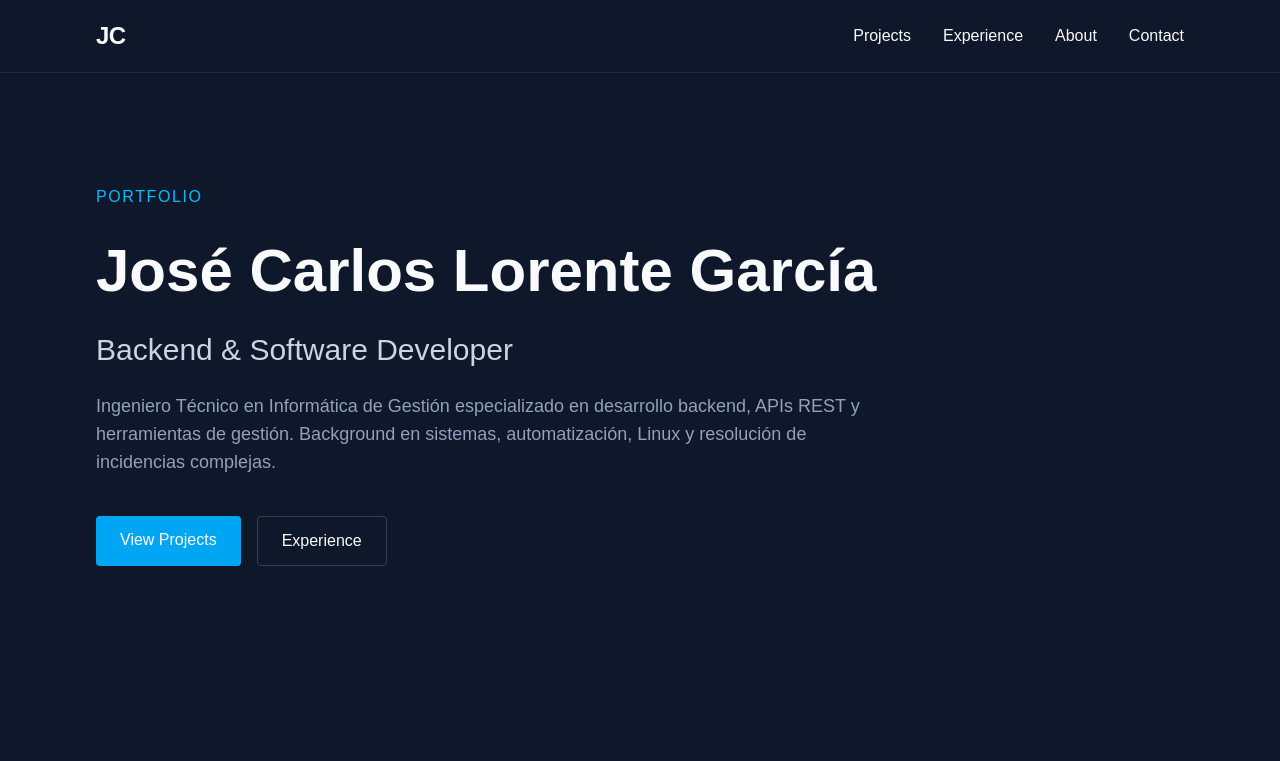
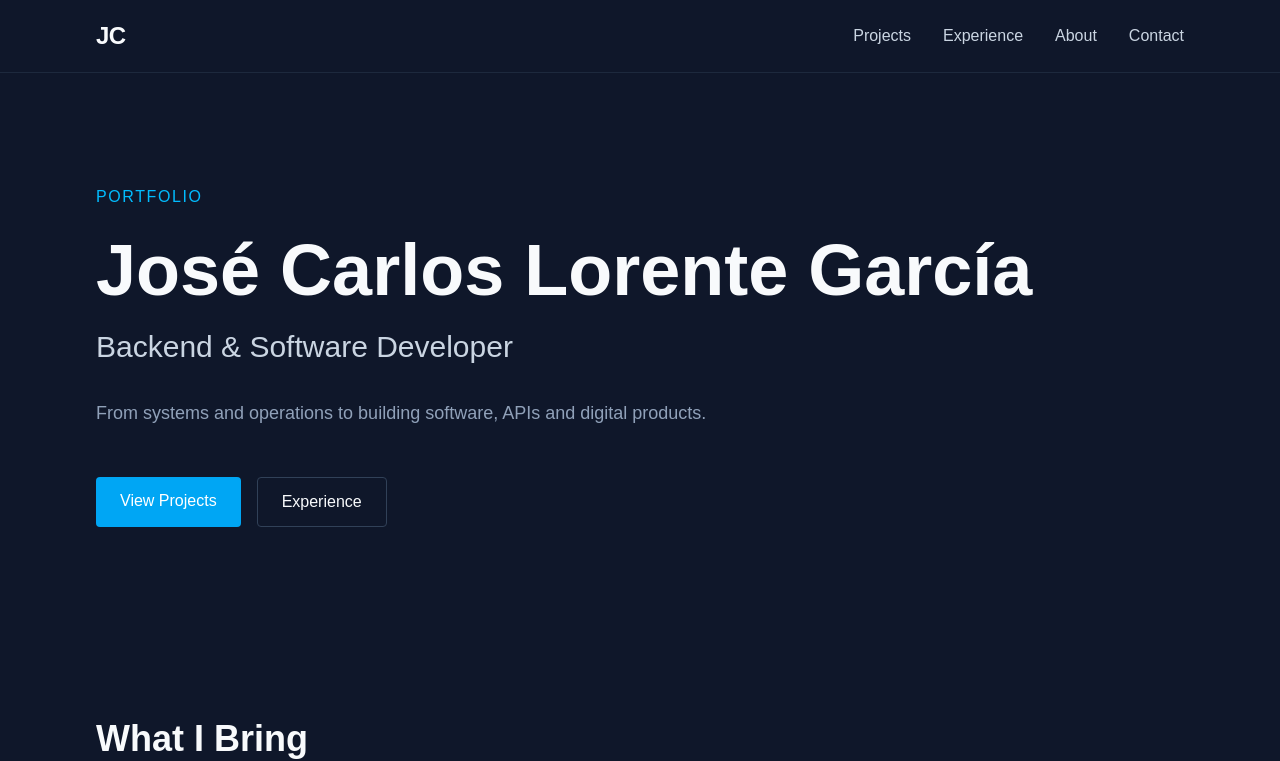
Before and after one commit to josinhoka/jclorente-dev, a Next.js app: page / in a window 1280 px wide. Shown: the top 761 px of the page. Built offline with nearby package versions, Linux system fonts and the light colour scheme.

Commit message:
Add active navigation links

```diff
--- a/components/layout/Navbar.tsx
+++ b/components/layout/Navbar.tsx
@@ -1,63 +1,180 @@
+"use client";
+
 import Link from "next/link";
+
 import MobileMenu from "./MobileMenu";
-import {profile} from "@/data/profile";
+
+import { profile } from "@/data/profile";
+
+import { usePathname } from "next/navigation";
+
 export default function Navbar() {
+
+  const pathname =
+    usePathname();
+
+  const links = [
+
+    {
+      href: "/projects",
+      label: "Projects"
+    },
+
+    {
+      href: "/experience",
+      label: "Experience"
+    },
+
+    {
+      href: "/about",
+      label: "About"
+    },
+
+    {
+      href: "/contact",
+      label: "Contact"
+    }
+
+  ];
+
   return (
-    <header className="border-b border-slate-800">
+
+    <header
+      className="
+        border-b
+        border-slate-800
+      "
+    >
 
       <nav
         className="
           max-w-6xl
+
           mx-auto
+
           px-5
           sm:px-8
+
           py-5
+
           flex
+
           justify-between
+
           items-center
         "
       >
 
         <Link
+
           href="/"
+
           className="
             text-2xl
+
             font-bold
+
             hover:text-sky-400
+
             transition
           "
+
         >
-          <span className="
+
+          <span
+            className="
               tracking-tight
-          ">
+            "
+          >
 
-            {profile.name.split(" ").map((word)=>word[0]).slice(0,2).join("")}
+            {
+
+              profile.name
+
+                .split(" ")
+
+                .map(
+                  (
+                    word
+                  ) =>
+
+                    word[0]
+
+                )
+
+                .slice(
+                  0,
+                  2
+                )
+
+                .join("")
+
+            }
 
           </span>
+
         </Link>
 
-        <div className="
+        <div
+          className="
             hidden
+
             md:flex
+
             gap-8
           "
         >
 
-          <Link href="/projects">
-            Projects
+          {
+
+            links.map(
+              (
+                link
+              ) => (
+
+                <Link
+
+                  key={
+                    link.href
+                  }
+
+                  href={
+                    link.href
+                  }
+
+                  className={`
+
+                    transition
+
+                    ${
+
+                      pathname ===
+                      link.href
+
+                      ?
+
+                      "text-sky-400"
+
+                      :
+
+                      "text-slate-300 hover:text-sky-400"
+
+                    }
+
+                  `}
+
+                >
+
+                  {
+                    link.label
+                  }
+
                 </Link>
 
-          <Link href="/experience">
-            Experience
-          </Link>
+              )
+            )
 
-          <Link href="/about">
-            About
-          </Link>
-
-          <Link href="/contact">
-            Contact
-          </Link>
+          }
 
         </div>
 
@@ -66,5 +183,7 @@ export default function Navbar() {
       </nav>
 
     </header>
+
   );
+
 }
--- a/components/sections/HeroSection.tsx
+++ b/components/sections/HeroSection.tsx
@@ -25,10 +25,12 @@ export default function HeroSection() {
 
       <h1
         className="
-        text-4xl
-        md:text-6xl
+        text-5xl
+        md:text-7xl
         font-bold
-        leading-tight
+        leading-[1.05]
+        tracking.tight
+        mt-3
         "
       >
         {profile.name}
@@ -36,10 +38,11 @@ export default function HeroSection() {
 
       <h2
         className="
-        text-xl
+        mt-5
+        text-2xl
         md:text-3xl
         text-slate-300
-        mt-6
+        font-medium
         "
       >
         {profile.headline}
@@ -47,9 +50,10 @@ export default function HeroSection() {
 
       <p
         className="
-          mt-6
-          max-w-3xl
+          mt-8
+          max-w-2xl
           text-lg
+          leading-8
           text-slate-400
         "
       >
@@ -58,7 +62,7 @@ export default function HeroSection() {
 
       <div
         className="
-          mt-10
+          mt-12
           flex
           flex-col
           sm:flex-row
--- a/data/profile.ts
+++ b/data/profile.ts
@@ -7,7 +7,7 @@ export const profile = {
     "Java • Spring Boot • PHP • Laravel",
 
   description:
-    "Ingeniero Técnico en Informática de Gestión especializado en desarrollo backend, APIs REST y herramientas de gestión. Background en sistemas, automatización, Linux y resolución de incidencias complejas.",
+    "From systems and operations to building software, APIs and digital products.",
 
   github: "https://github.com/josinhoka",
 
```
Lines whose indentation alone changed are shown as unchanged.
